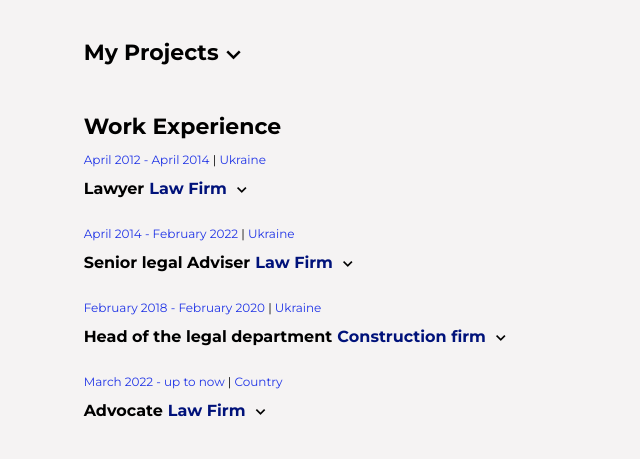
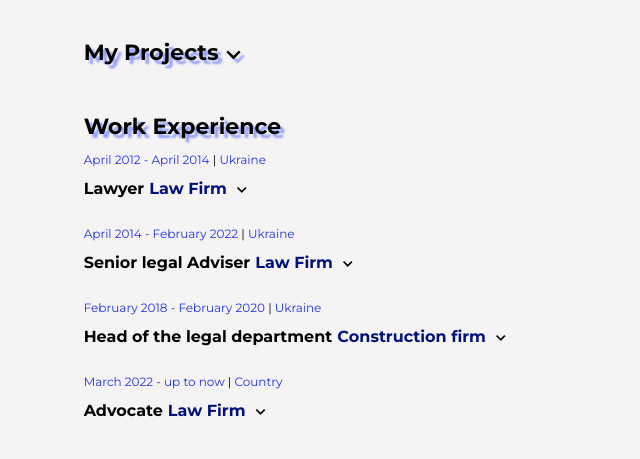
Before and after one commit to demptd13/resume, a plain HTML site: page index.html in a window 1280 px wide. Shown: the part 313-772 px from the top of the page, 408-1048 px from the left. Drawn offline with nearby package versions, Linux system fonts and the light colour scheme.

Commit message:
Update style.css

```diff
--- a/src/css/style.css
+++ b/src/css/style.css
@@ -137,6 +137,7 @@ body {
   line-height: 27px;
   margin-bottom: 10px;
   padding: 2px 0;
+  text-shadow: 4px 4px 2px rgba(87, 106, 255, 0.6);
 }
 @media (max-width: 544px) {
   .title {
```
